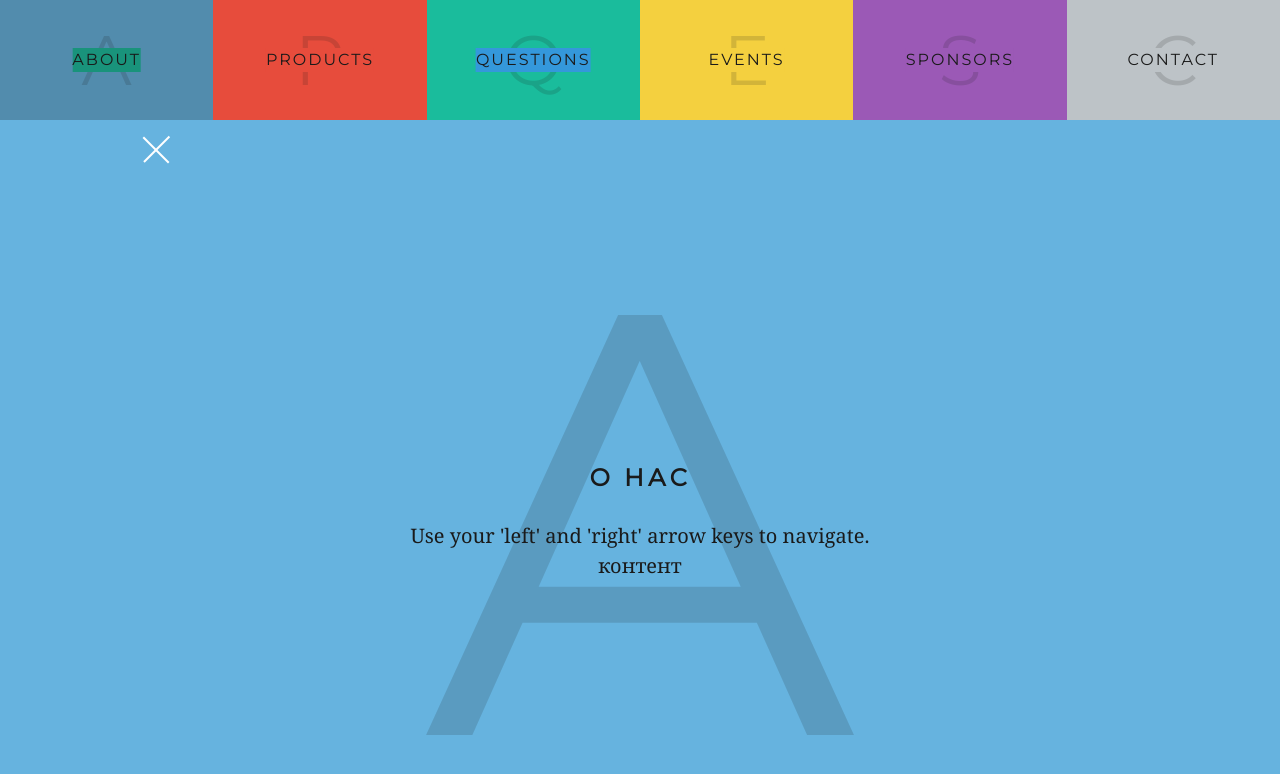
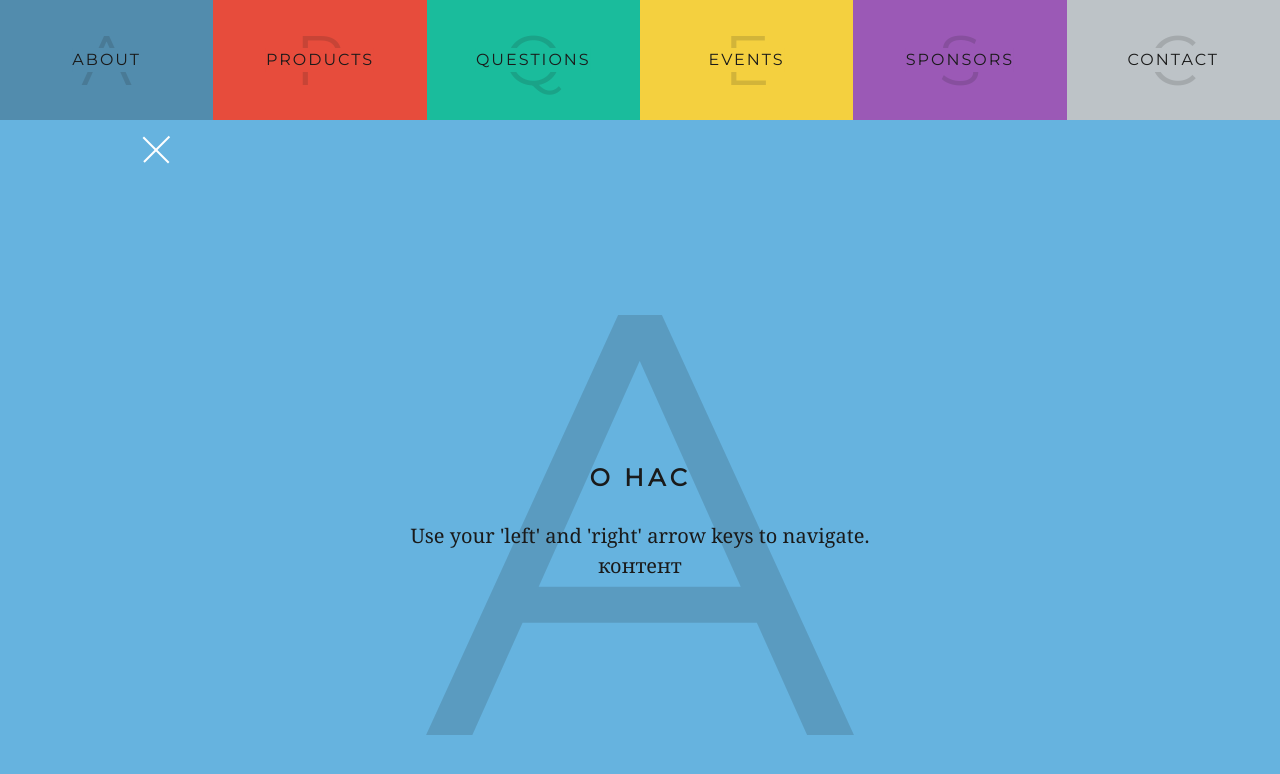
Before and after one commit to WatchLogs/watchlogs.github.io, a plain HTML site: page horizontal/index.html in a window 1280 px wide. Drawn offline with nearby package versions, Linux system fonts and the light colour scheme.

Commit message:
Update index.html

```diff
--- a/horizontal/index.html
+++ b/horizontal/index.html
@@ -19,7 +19,7 @@
     <li class="nav__item">
       <a href="" class="nav__link">
         <div class="nav__thumb color1" data-letter="a"></div>
-        <p class="nav__label" style="background: #1abc9c;">About</p>
+        <p class="nav__label" style="background: #66b3df;">About</p>
       </a>
     </li>
     <li class="nav__item">
@@ -31,7 +31,7 @@
     <li class="nav__item">
       <a href="" class="nav__link">
         <div class="nav__thumb color3" data-letter="q"></div>
-        <p class="nav__label" style="background: #3498db;">Questions</p>
+        <p class="nav__label" style="background: #1abc9c;">Questions</p>
       </a>
     </li>
     <li class="nav__item">
```
